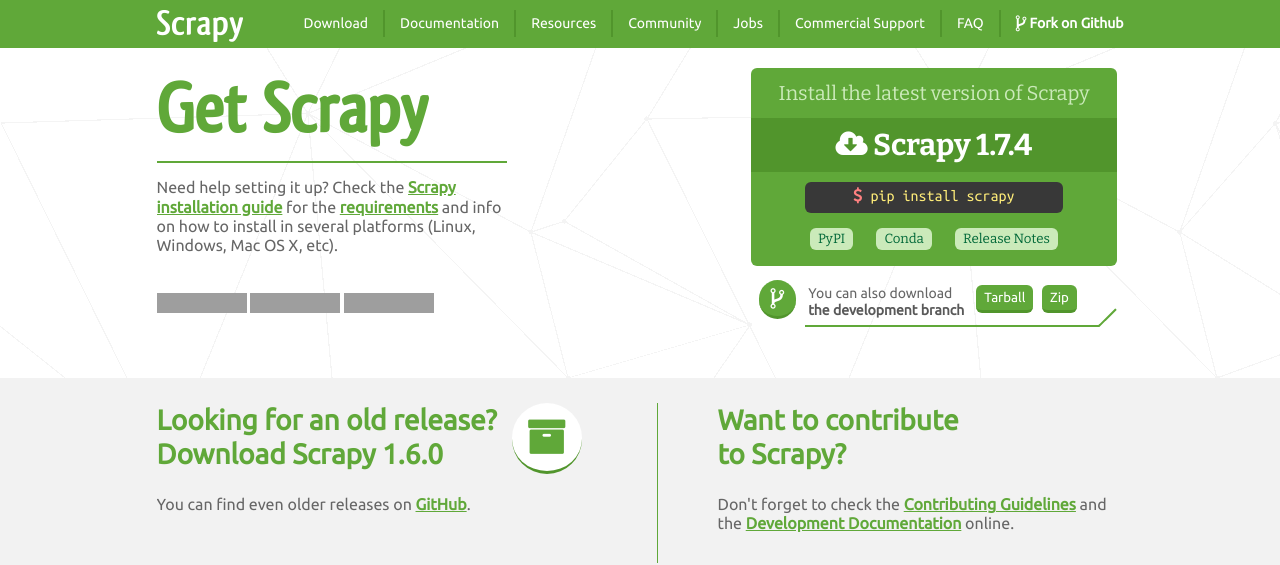
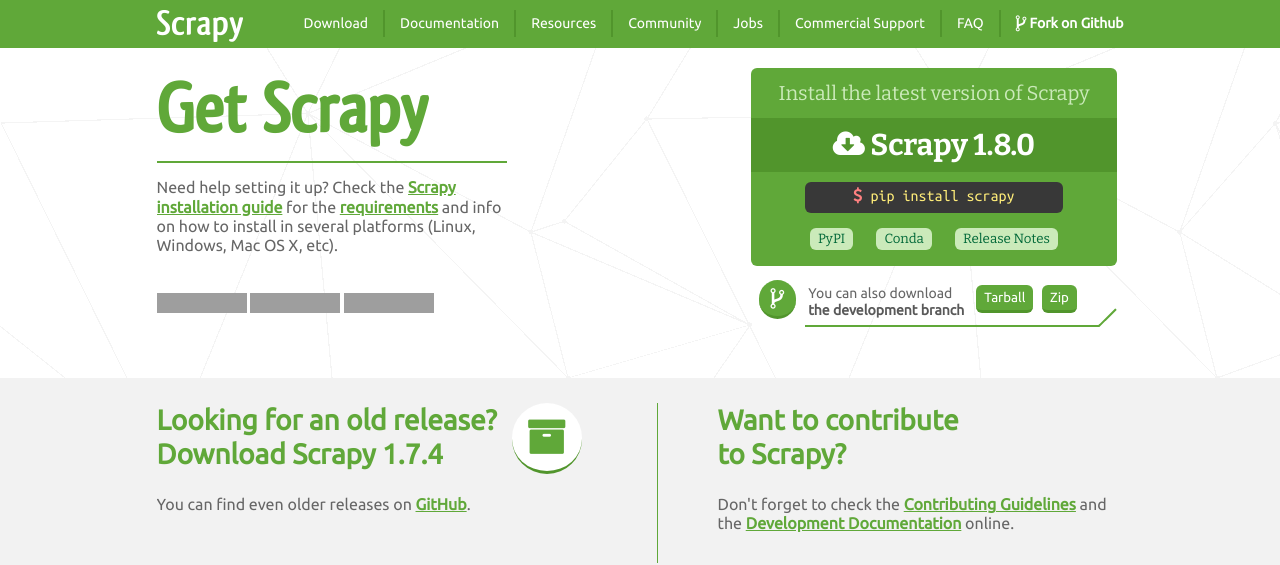
Before and after one commit to scrapy/scrapy.org, a Jekyll site: the page built from download.html, in a window 1280 px wide, cut to the strip 0-565 px from the top of the page. Built offline with Jekyll 4.4.1, drawn with Linux system fonts in a browser that asks for light colours; comment, search, counter and statistics services are not loaded; grey boxes are pictures that could not be loaded.

Commit message:
Update the latest stable Scrapy version to 1.8.0

```diff
--- a/_data/scrapy.yml
+++ b/_data/scrapy.yml
@@ -1,9 +1,9 @@
 stable:
-  version: 1.7.4
+  version: 1.8.0
   rtd: latest
 oldstable:
-  version: 1.6.0
-  rtd: 1.6
+  version: 1.7.4
+  rtd: 1.7
 development:
   version: master
   rtd: master
```
